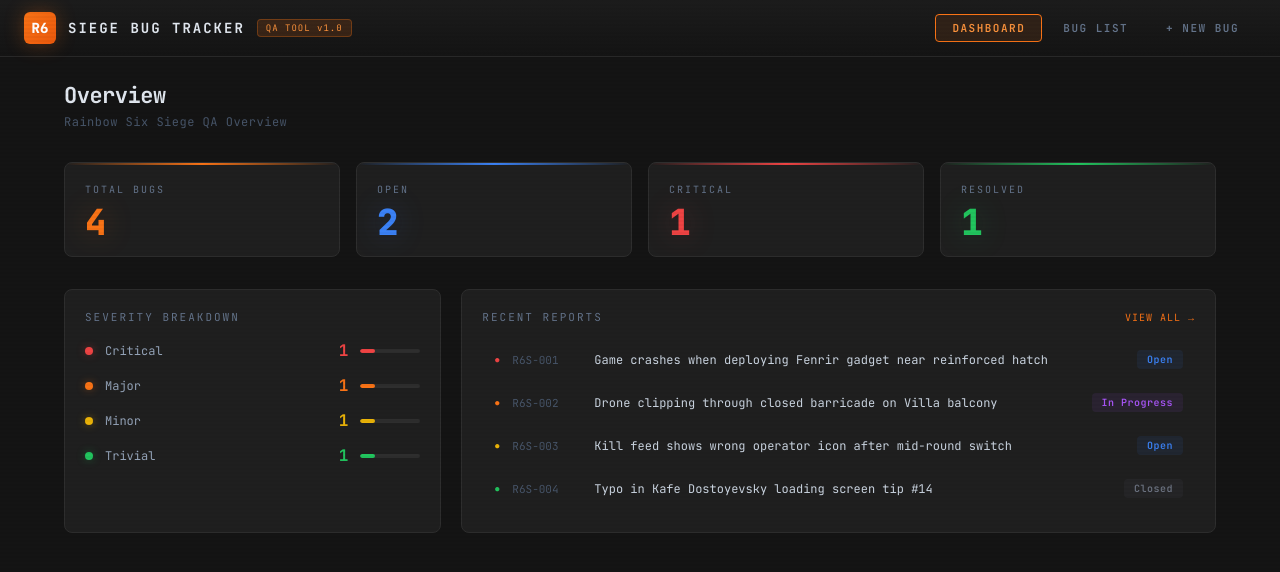
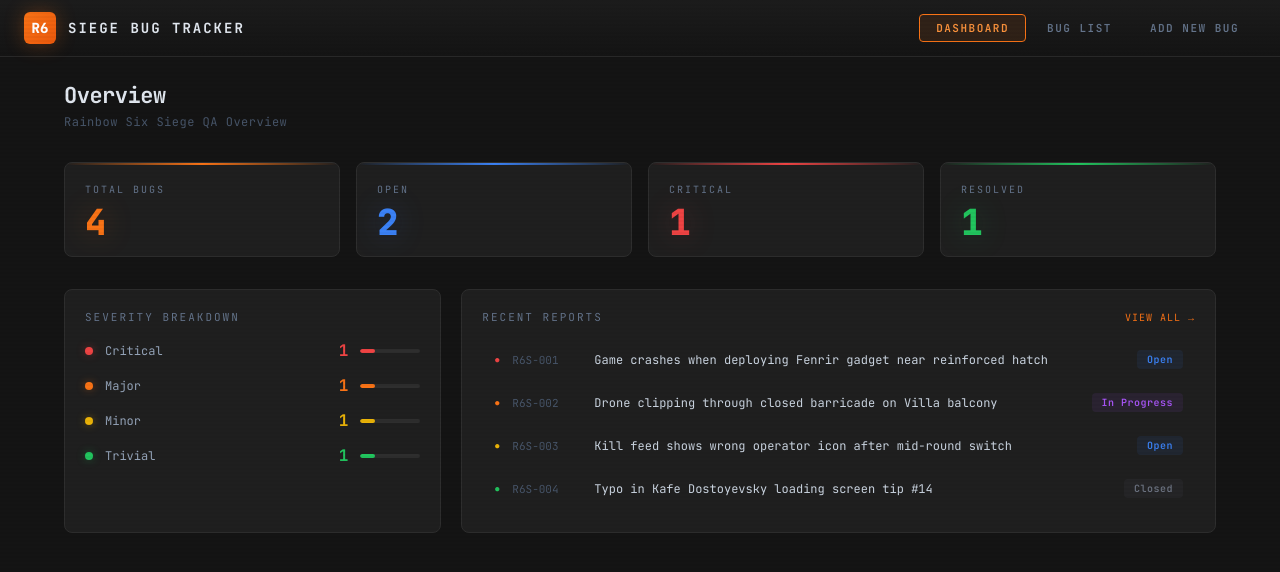
Before and after one commit to joannelyse/siege-bug-tracker, a React (Create React App) app: page / in a window 1280 px wide. Shown: the top 572 px of the page. Built offline with nearby package versions, Linux system fonts and the light colour scheme.

Commit message:
Fix all design issues

```diff
--- a/src/App.jsx
+++ b/src/App.jsx
@@ -139,7 +139,7 @@
   var tabs = [
     { key: "dashboard", label: "DASHBOARD" },
     { key: "list", label: "BUG LIST" },
-    { key: "new", label: "+ NEW BUG" },
+    { key: "new", label: "ADD NEW BUG" },
   ];
 
   return (
@@ -161,19 +161,6 @@
             }}
           >
             Siege Bug Tracker
-          </span>
-          <span
-            style={{
-              fontSize: 9,
-              padding: "2px 8px",
-              borderRadius: 4,
-              background: "rgba(249,115,22,0.15)",
-              color: "#fb923c",
-              border: "1px solid rgba(249,115,22,0.3)",
-              letterSpacing: 1,
-            }}
-          >
-            QA TOOL v1.0
           </span>
         </div>
 
--- a/src/components/BugDetail.jsx
+++ b/src/components/BugDetail.jsx
@@ -163,7 +163,7 @@
                       fontFamily: "inherit",
                       border:
                         "1px solid " +
-                        (isActive ? s.color : "#1e293b"),
+                        (isActive ? s.color : "#2e2e2e"),
                       background: isActive
                         ? s.color + "15"
                         : "transparent",
--- a/src/components/BugForm.jsx
+++ b/src/components/BugForm.jsx
@@ -48,7 +48,7 @@
     padding: "8px 12px",
     fontSize: 12,
     fontFamily: "inherit",
-    background: "#141414",
+    backgroundColor: "#141414",
     border: "1px solid #2e2e2e",
     borderRadius: 6,
     color: "#e2e8f0",
@@ -180,7 +180,7 @@
                 <select
                   value={form[field.key]}
                   onChange={handleChange(field.key)}
-                  style={{ ...inputStyle, cursor: "pointer" }}
+                  style={{ ...inputStyle, cursor: "pointer", paddingRight: 30 }}
                 >
                   {field.options.map(function (opt) {
                     return (
--- a/src/components/BugList.jsx
+++ b/src/components/BugList.jsx
@@ -109,6 +109,7 @@
           style={{
             display: "grid",
             gridTemplateColumns: "80px 1fr 100px 110px 100px 90px",
+            columnGap: 12,
             padding: "10px 16px",
             background: "#191919",
             borderBottom: "1px solid #2e2e2e",
@@ -157,6 +158,7 @@
                   display: "grid",
                   gridTemplateColumns:
                     "80px 1fr 100px 110px 100px 90px",
+                  columnGap: 12,
                   padding: "12px 16px",
                   cursor: "pointer",
                   alignItems: "center",
```
